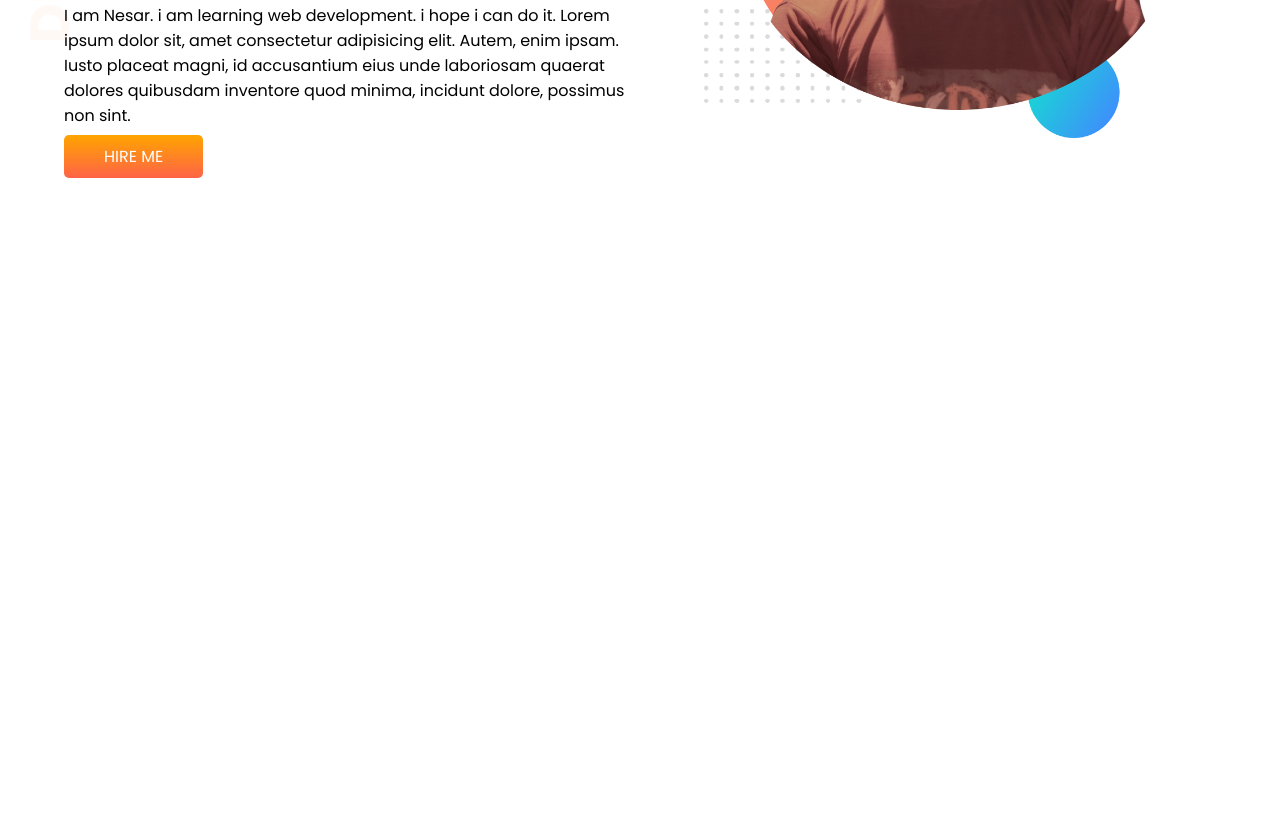
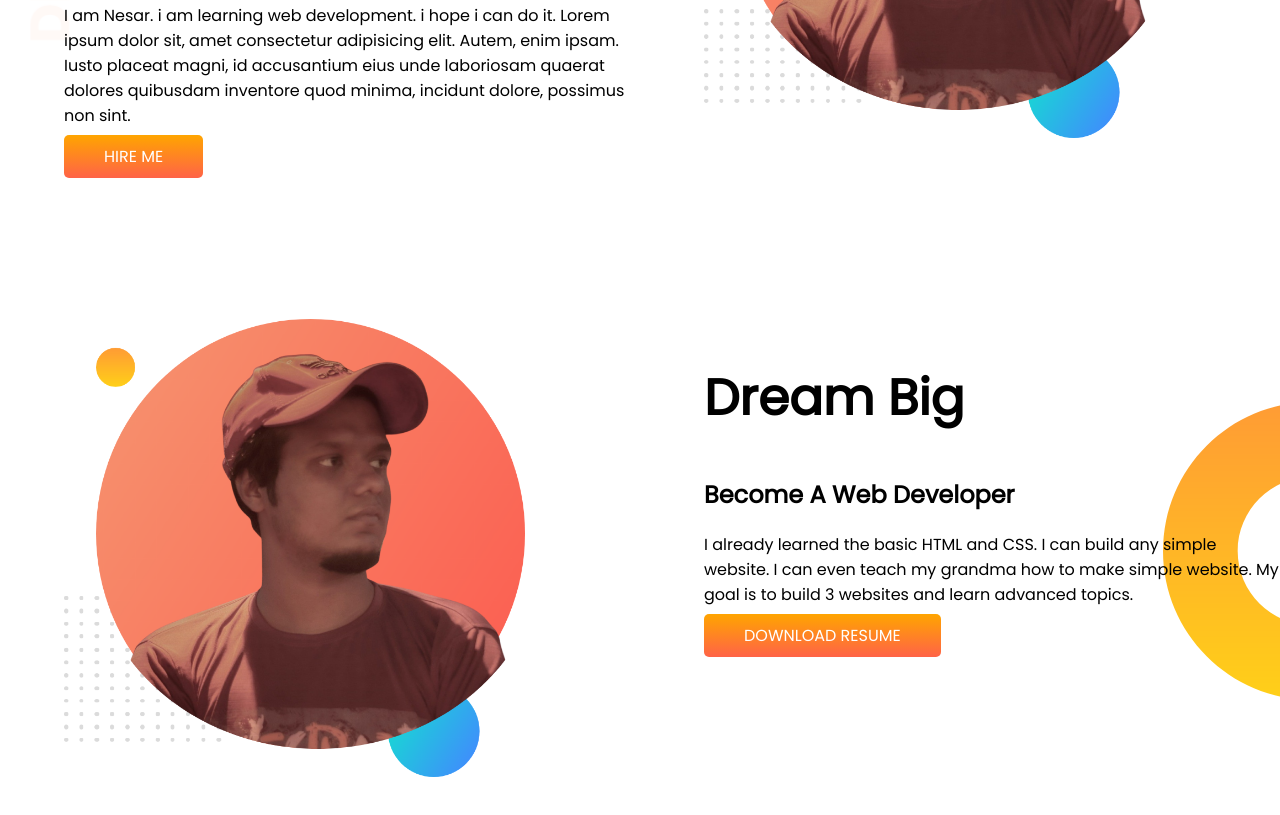
Before and after one commit to nesaranaeem/developer-portfolio, a plain HTML site: page index.html in a window 1280 px wide. Shown: the part 319-1134 px from the top of the page. Before the commit the page ends 800 px from the top, so only its background shows below. Drawn offline with Linux system fonts and the light colour scheme.

Commit message:
dream added

```diff
--- a/css/style.css
+++ b/css/style.css
@@ -10,6 +10,7 @@ h1 {
 }
 section {
   display: flex;
+  margin-bottom: 150px;
 }
 .half-width {
   width: 50%;
@@ -18,7 +19,7 @@ section {
 .half-width img {
   width: 80%;
 }
-.hire-me-button {
+.link-button {
   text-decoration: none;
   background-image: linear-gradient(orange, tomato);
   color: #ffffff;
@@ -29,3 +30,8 @@ section {
   background-image: url(/images/top-banner.png);
   background-repeat: no-repeat;
 }
+.dream-big {
+  background-image: url(/images/dream-bg.png);
+  background-repeat: no-repeat;
+  background-position: right;
+}
--- a/index.html
+++ b/index.html
@@ -26,11 +26,26 @@
           dolores quibusdam inventore quod minima, incidunt dolore, possimus non
           sint.
         </p>
-        <a class="hire-me-button" href="#">HIRE ME</a>
+        <a class="link-button" href="#">HIRE ME</a>
       </div>
       <div class="half-width">
         <img src="images/nesar-img.png" alt="" />
       </div>
     </section>
+    <section class="dream-big">
+      <div class="half-width">
+        <img src="/images/nesar-img.png" alt="" />
+      </div>
+      <div class="half-width">
+        <h1>Dream Big</h1>
+        <h2>Become A Web Developer</h2>
+        <p>
+          I already learned the basic HTML and CSS. I can build any simple
+          website. I can even teach my grandma how to make simple website. My
+          goal is to build 3 websites and learn advanced topics.
+        </p>
+        <a class="link-button" href="#">DOWNLOAD RESUME</a>
+      </div>
+    </section>
   </body>
 </html>
```
Also changed, not shown: images/jhankar2.png (added).
